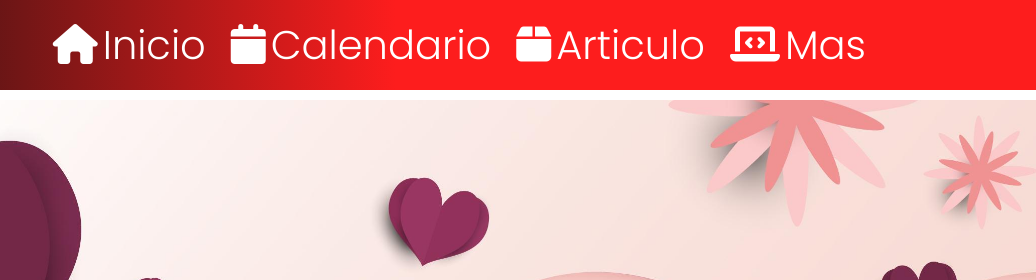
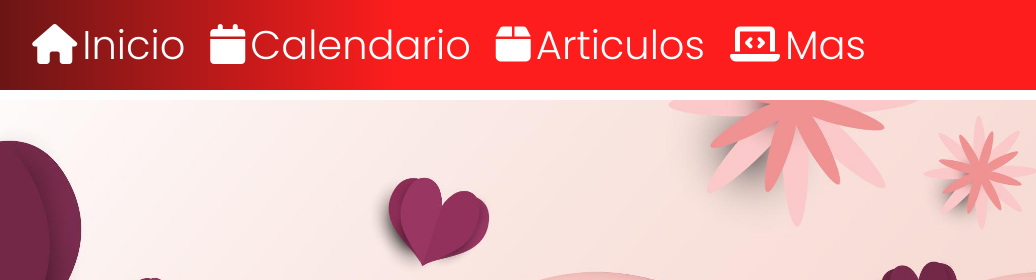
Before and after one commit to CortzDev/Segundo_Parcial, a plain HTML site: page index.html in a window 1280 px wide. Shown: the top 280 px of the page, 244-1280 px from the left. Drawn offline with Linux system fonts and the light colour scheme; a web font is replaced by a local one.

Commit message:
Terminacion del segundo parcial 2.1

```diff
--- a/index.html
+++ b/index.html
@@ -22,7 +22,7 @@
                 <ul>
                     <li><a href="#p-inicio"><i class="fa-solid fa-house"></i>Inicio</a></li>
                     <li><a href="#p-calendario"><i class="fa-solid fa-calendar"></i>Calendario</a></li>
-                    <li><a href="#p-articulo"><i class="fa-solid fa-box"></i>Articulo</a></li>
+                    <li><a href="#p-articulo"><i class="fa-solid fa-box"></i>Articulos</a></li>
                     <li><a href="#p-mas"><i class="fa-solid fa-laptop-code"></i>Mas</a></li>
 
                 </ul>
```
